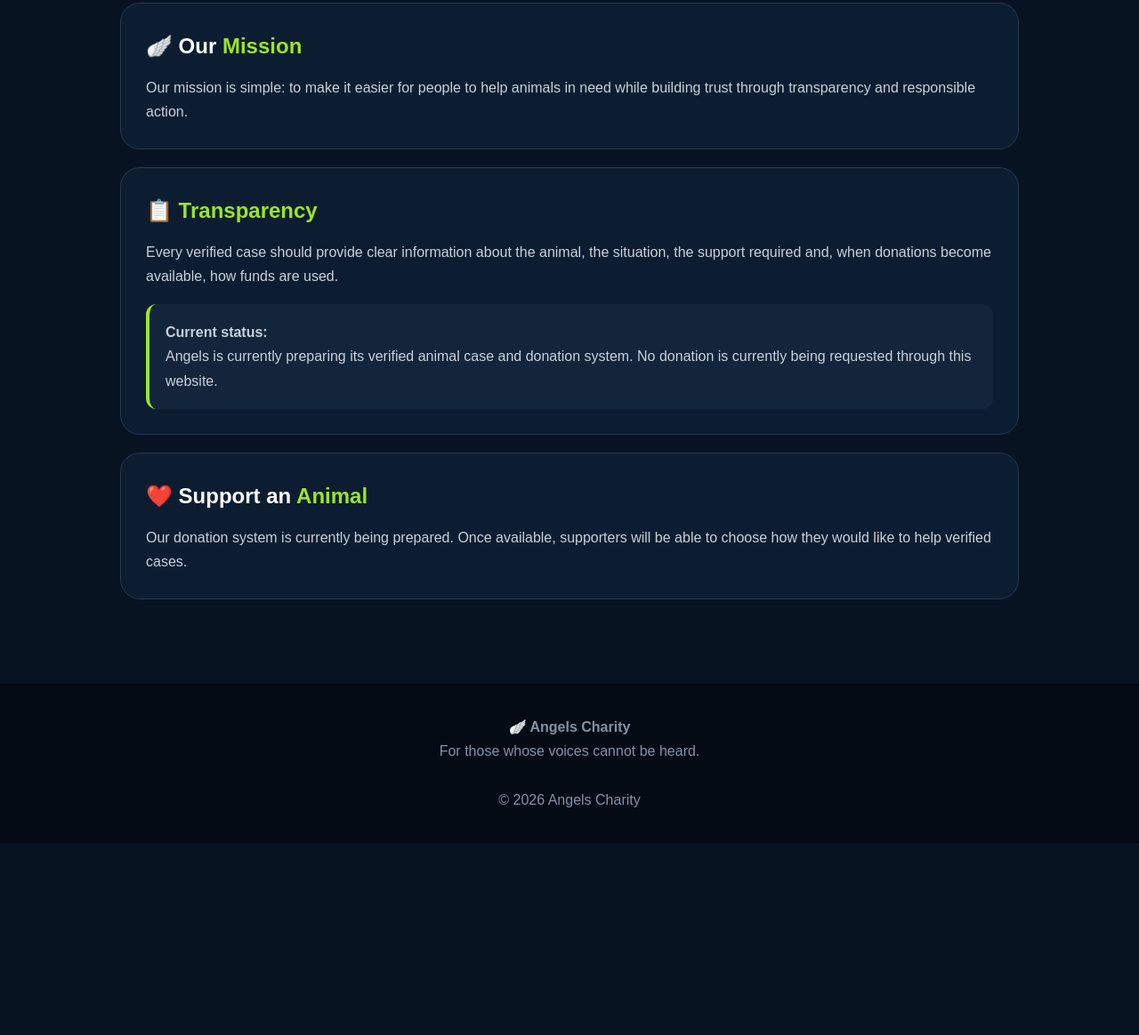
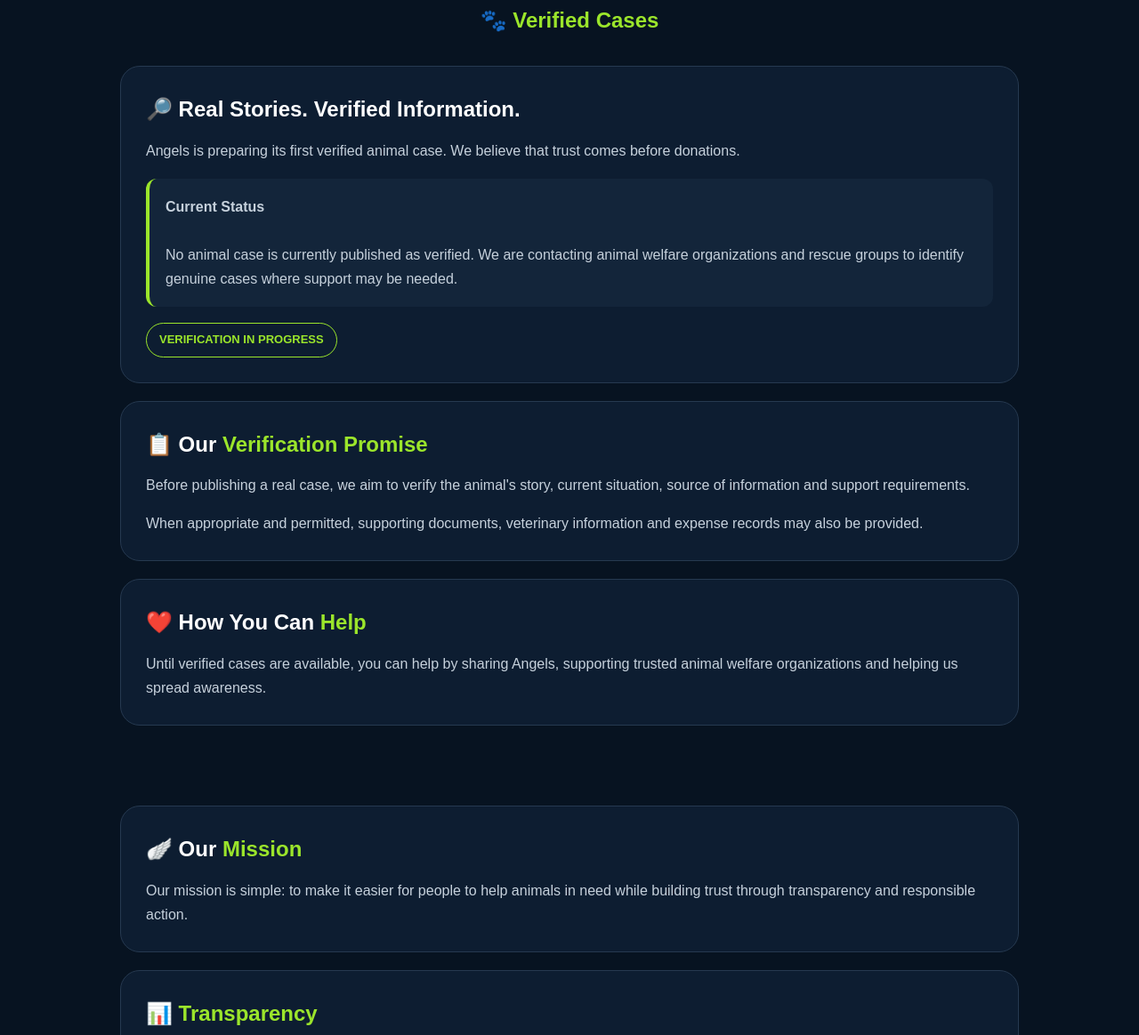
Before and after one commit to AriyoAI/angels-charity, a plain HTML site: page index.html in a window 1280 px wide. Shown: the part 1095-2259 px from the top of the page at 89% size. Before the commit the page ends 2043 px from the top, so only its background shows below. Drawn offline with Linux system fonts and the light colour scheme.

Commit message:
Update index.html

```diff
--- a/index.html
+++ b/index.html
@@ -43,6 +43,7 @@
 .nav a{
   color:#dce5ef;
   text-decoration:none;
+  margin-left:18px;
 }
 
 .hero{
@@ -165,6 +166,17 @@
   color:#c6d1dc;
 }
 
+.status{
+  display:inline-block;
+  margin-top:18px;
+  padding:7px 14px;
+  border-radius:20px;
+  border:1px solid #9be52b;
+  color:#9be52b;
+  font-size:13px;
+  font-weight:bold;
+}
+
 footer{
   margin-top:40px;
   padding:35px 20px;
@@ -194,10 +206,17 @@
 
 <header>
 <div class="nav">
+
 <div class="logo">🪽 Angels</div>
+
+<div>
 <a href="#animals">Animals</a>
+<a href="#real-cases">Verified Cases</a>
+</div>
+
 </div>
 </header>
+
 
 <main>
 
@@ -226,6 +245,7 @@
 </div>
 
 <div class="cards">
+
 
 <div class="card">
 
@@ -266,6 +286,81 @@
 
 </div>
 
+
+</div>
+
+</section>
+
+
+<section id="real-cases">
+
+<div class="section-title">
+<h2>🐾 <span>Verified Cases</span></h2>
+</div>
+
+
+<div class="box">
+
+<h2>
+🔎 Real Stories. Verified Information.
+</h2>
+
+<p>
+Angels is preparing its first verified animal case.
+We believe that trust comes before donations.
+</p>
+
+<div class="notice">
+
+<strong>Current Status</strong><br><br>
+
+No animal case is currently published as verified.
+We are contacting animal welfare organizations
+and rescue groups to identify genuine cases
+where support may be needed.
+
+</div>
+
+<span class="status">
+VERIFICATION IN PROGRESS
+</span>
+
+</div>
+
+
+<div class="box">
+
+<h2>
+📋 Our <span>Verification Promise</span>
+</h2>
+
+<p>
+Before publishing a real case, we aim to verify
+the animal's story, current situation, source of
+information and support requirements.
+</p>
+
+<p style="margin-top:15px;">
+When appropriate and permitted, supporting documents,
+veterinary information and expense records may also
+be provided.
+</p>
+
+</div>
+
+
+<div class="box">
+
+<h2>
+❤️ How You Can <span>Help</span>
+</h2>
+
+<p>
+Until verified cases are available, you can help by
+sharing Angels, supporting trusted animal welfare
+organizations and helping us spread awareness.
+</p>
+
 </div>
 
 </section>
@@ -275,7 +370,9 @@
 
 <div class="box">
 
-<h2>🪽 Our <span>Mission</span></h2>
+<h2>
+🪽 Our <span>Mission</span>
+</h2>
 
 <p>
 Our mission is simple: to make it easier for people
@@ -288,7 +385,9 @@
 
 <div class="box">
 
-<h2>📋 <span>Transparency</span></h2>
+<h2>
+📊 <span>Transparency</span>
+</h2>
 
 <p>
 Every verified case should provide clear information
@@ -297,10 +396,15 @@
 </p>
 
 <div class="notice">
-<strong>Current status:</strong><br>
+
+<strong>Important:</strong><br><br>
+
 Angels is currently preparing its verified animal
-case and donation system. No donation is currently
-being requested through this website.
+case and donation system.
+
+No donation is currently being requested through
+this website.
+
 </div>
 
 </div>
@@ -308,7 +412,9 @@
 
 <div class="box">
 
-<h2>❤️ Support an <span>Animal</span></h2>
+<h2>
+❤️ Support an <span>Animal</span>
+</h2>
 
 <p>
 Our donation system is currently being prepared.
@@ -333,6 +439,10 @@
 
 <br><br>
 
+Building trust through transparency and responsible action.
+
+<br><br>
+
 © 2026 Angels Charity
 
 </footer>
```
